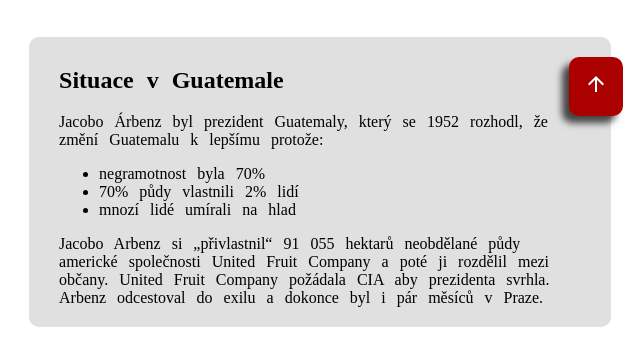
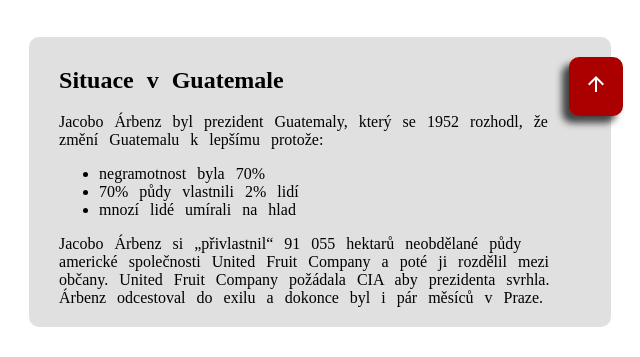
Before and after one commit to nathutev/cheguevara, a plain HTML site: page index.html in a window 1280 px wide. Shown: the part 664-1021 px from the top of the page, 627-1267 px from the left. Drawn offline with nearby package versions, Linux system fonts and the light colour scheme; a web font is replaced by a local one.

Commit message:
Update index.html

```diff
--- a/index.html
+++ b/index.html
@@ -77,8 +77,8 @@
           <li>70% půdy vlastnili 2% lidí</li>
           <li>mnozí lidé umírali na hlad</li>
         </ul>
-        Jacobo Arbenz si „přivlastnil“ 91 055 hektarů neobdělané půdy americké společnosti United Fruit Company
-        a poté ji rozdělil mezi občany. United Fruit Company požádala CIA aby prezidenta svrhla. Arbenz
+        Jacobo Árbenz si „přivlastnil“ 91 055 hektarů neobdělané půdy americké společnosti United Fruit Company
+        a poté ji rozdělil mezi občany. United Fruit Company požádala CIA aby prezidenta svrhla. Árbenz
         odcestoval do exilu a dokonce byl i pár měsíců v Praze.
       </div>
     </div>
```
